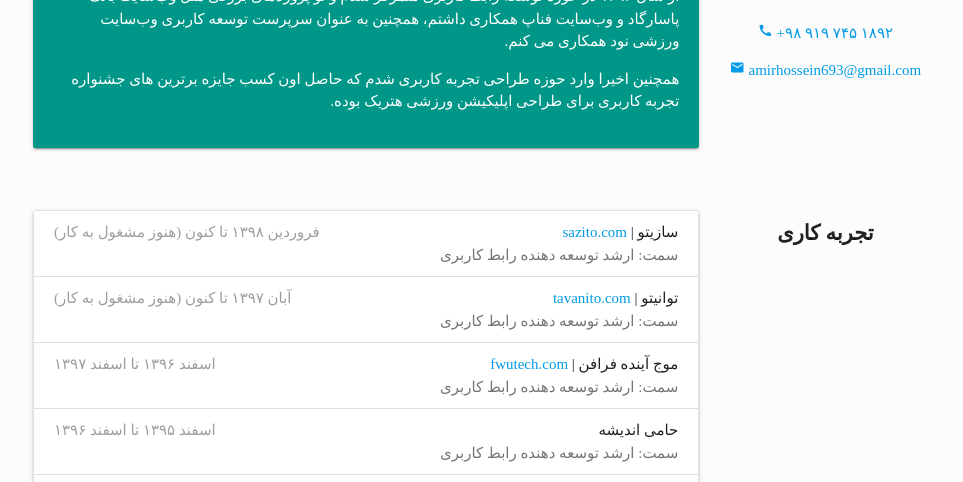
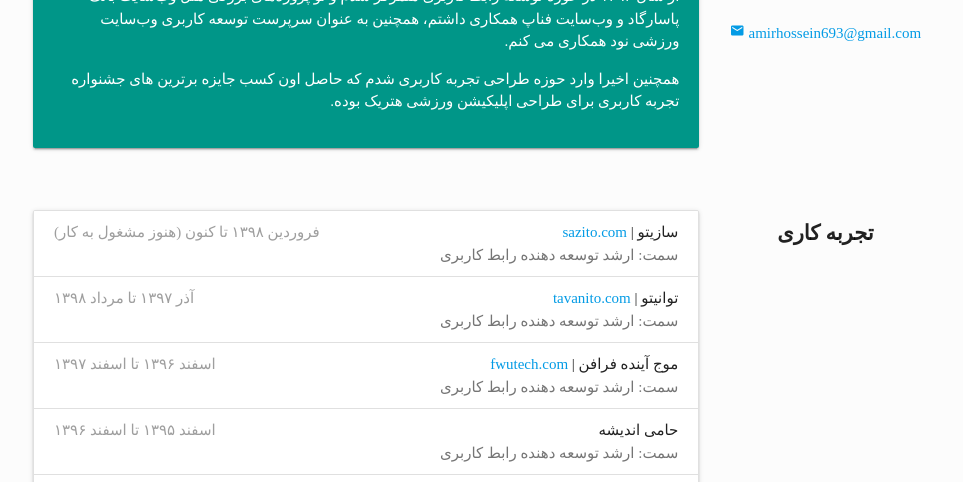
Before and after one commit to amirhossein693/amirhossein.me, a website with bundled scripts: page src/index.html in a window 1280 px wide. Shown: the part 300-782 px from the top of the page, without its empty margins (159-1122 px from the left). Built offline with nearby package versions, Linux system fonts and the light colour scheme; files whose address does not match are found by name.

Commit message:
Update index.html

```diff
--- a/src/index.html
+++ b/src/index.html
@@ -47,12 +47,7 @@
 									class="c-profile__avatar circle responsive-img z-depth-2"
 							/>
 							<h1 class="c-profile__name">امیرحسین احمدی</h1>
-							<p>
-								<a dir="ltr" class="c-profile__phone" href="tell:+989197451892">
-									<i class="tiny material-icons">call</i>
-									+۹۸ ۹۱۹ ۷۴۵ ۱۸۹۲
-								</a>
-							</p>
+
 							<p>
 								<a dir="ltr" class="c-profile__email" href="mailto:amirhossein693@gmail.com">
 									<i class="tiny material-icons">email</i>
@@ -122,7 +117,7 @@
 							</div>
 						</div>
 						<div class="left grey-text text-darken-5">
-							آبان ۱۳۹۷ تا کنون (هنوز مشغول به کار)
+							آذر ۱۳۹۷ تا مرداد ۱۳۹۸
 						</div>
 					</li>
 					<li class="o-collectionItem collection-item">
```
